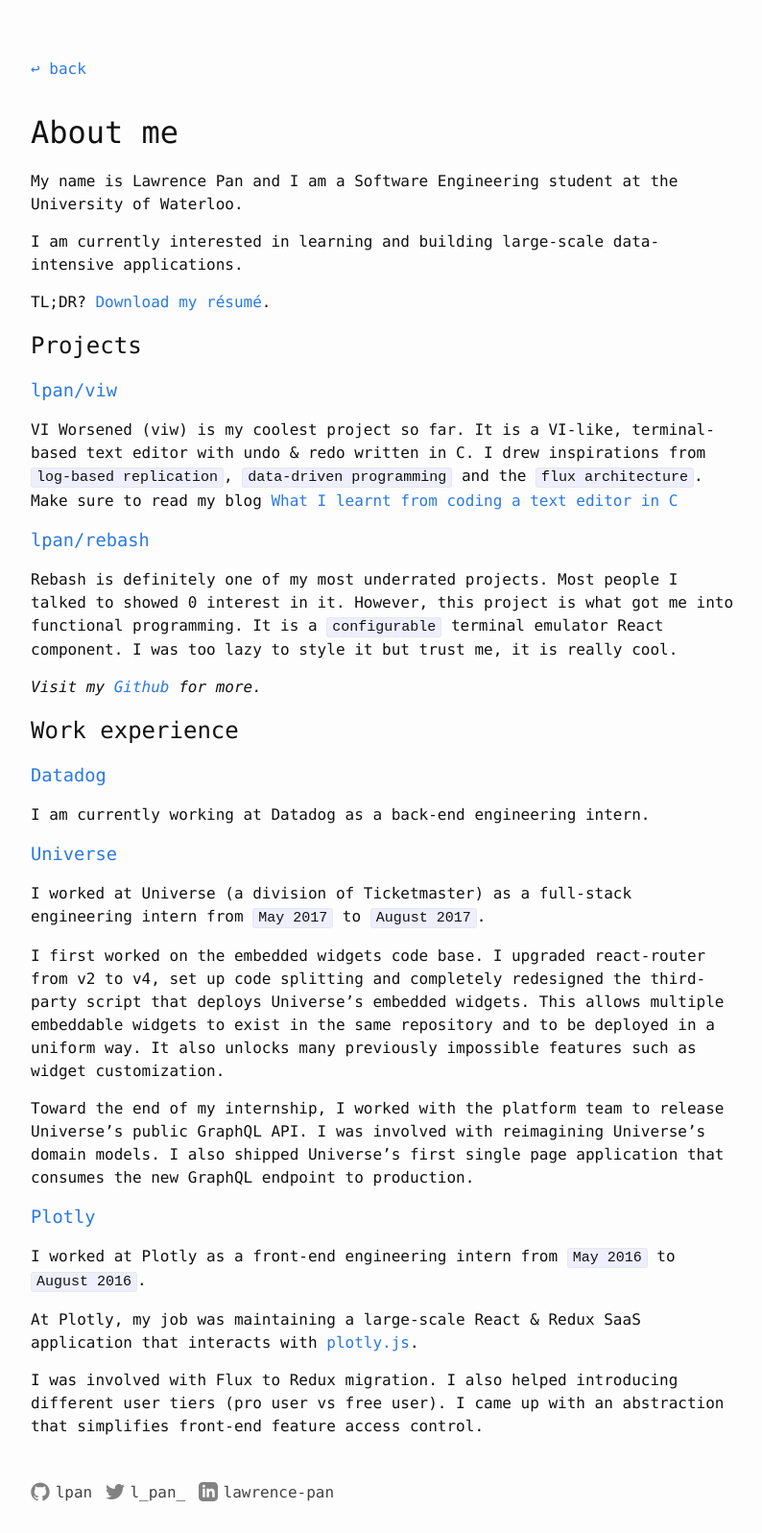
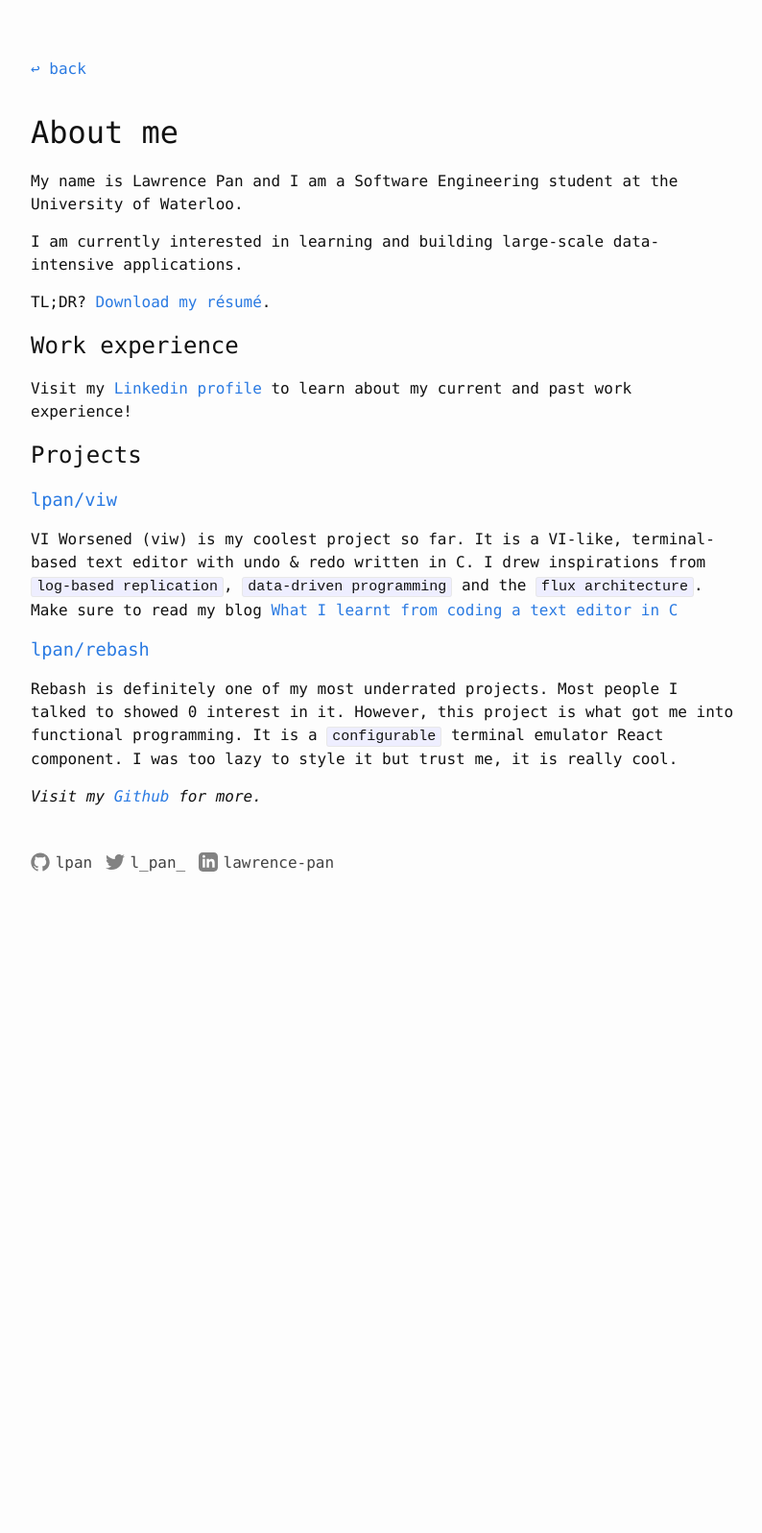
Before and after one commit to lpan/lpan.github.io, a Jekyll site: the page built from about.md, in a window 1280 px wide. Shown: the whole page at 96% size, without its empty margins (238-1032 px from the left). Built offline with Jekyll 4.4.1, drawn with Linux system fonts in a browser that asks for light colours; after the commit the page ends 941 px from its top, so only the background shows below that.

Commit message:
single source of truth

```diff
--- a/about.md
+++ b/about.md
@@ -13,6 +13,11 @@ I am currently interested in learning and building large-scale data-intensive
 applications.
 
 TL;DR? [Download my résumé]({{ site.resume_url }}).
+
+## Work experience
+
+Visit my [Linkedin profile](www.linkedin.com/in/lawrence-pan) to learn about my
+current and past work experience!
 
 ## Projects
 
@@ -32,34 +37,3 @@ programming. It is a `configurable` terminal emulator React component. I was too
 lazy to style it but trust me, it is really cool.
 
 *Visit my [Github](https://github.com/lpan) for more.*
-
-## Work experience
-
-### [Datadog](https://datadoghq.com)
-I am currently working at Datadog as a back-end engineering intern.
-
-### [Universe](https://www.universe.com)
-I worked at Universe (a division of Ticketmaster) as a full-stack engineering
-intern from `May 2017` to `August 2017`.
-
-I first worked on the embedded widgets code base. I upgraded react-router from
-v2 to v4, set up code splitting and completely redesigned the third-party script
-that deploys Universe's embedded widgets. This allows multiple embeddable
-widgets to exist in the same repository and to be deployed in a uniform way. It
-also unlocks many previously impossible features such as widget customization.
-
-Toward the end of my internship, I worked with the platform team to release
-Universe's public GraphQL API. I was involved with reimagining Universe's domain
-models. I also shipped Universe's first single page application that consumes
-the new GraphQL endpoint to production.
-
-### [Plotly](https://plot.ly)
-I worked at Plotly as a front-end engineering intern from `May 2016` to `August
-2016`.
-
-At Plotly, my job was maintaining a large-scale React & Redux SaaS application
-that interacts with [plotly.js](https://github.com/plotly/plotly.js).
-
-I was involved with Flux to Redux migration. I also helped introducing different
-user tiers (pro user vs free user). I came up with an abstraction that
-simplifies front-end feature access control.
```
